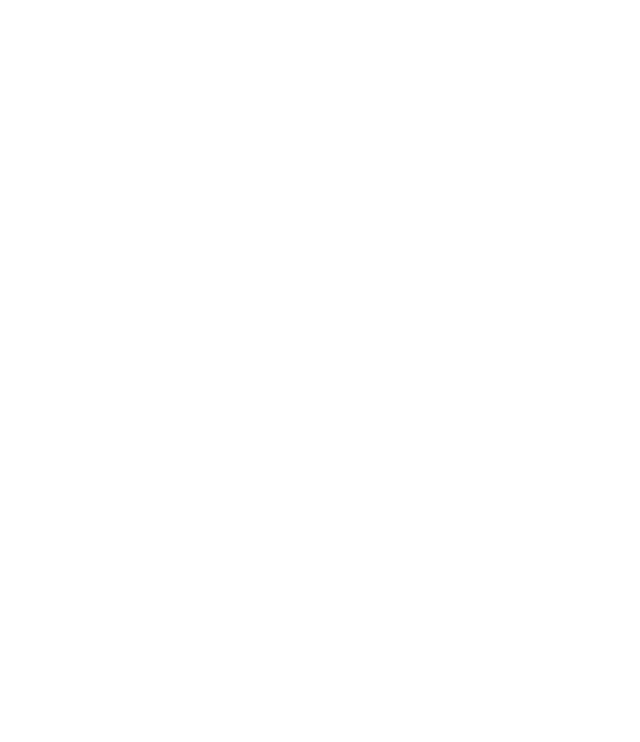
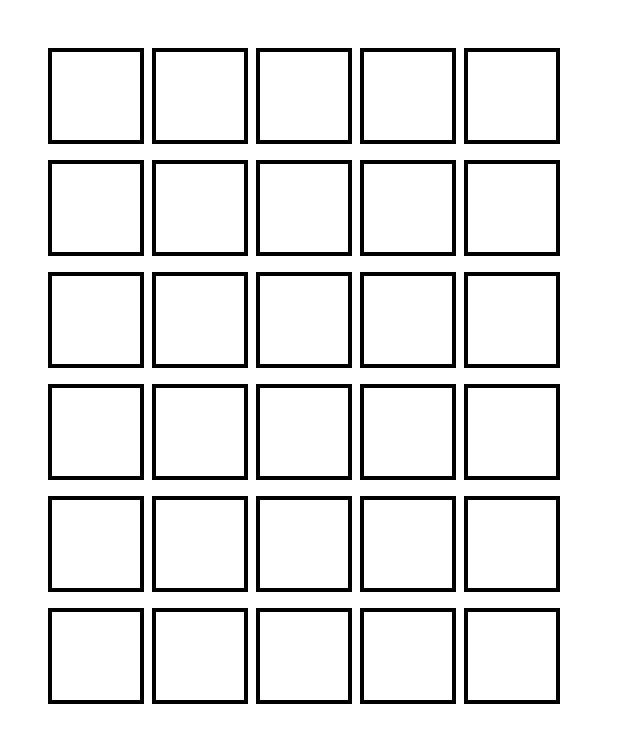
Before and after one commit to Prajwal18-MD/React_wordle, a React (Vite) app: page / in a window 1280 px wide. Shown: the top 742 px of the page, without its empty margins (0-640 px from the left). Built offline with nearby package versions, Linux system fonts and the light colour scheme.

Commit message:
Initial States

```diff
--- a/src/App.css
+++ b/src/App.css
@@ -0,0 +1,42 @@
+#root {
+  max-width: 1280px;
+  margin: 0 auto;
+  padding: 2rem;
+  text-align: center;
+}
+
+.logo {
+  height: 6em;
+  padding: 1.5em;
+  will-change: filter;
+  transition: filter 300ms;
+}
+.logo:hover {
+  filter: drop-shadow(0 0 2em #646cffaa);
+}
+.logo.react:hover {
+  filter: drop-shadow(0 0 2em #61dafbaa);
+}
+
+@keyframes logo-spin {
+  from {
+    transform: rotate(0deg);
+  }
+  to {
+    transform: rotate(360deg);
+  }
+}
+
+@media (prefers-reduced-motion: no-preference) {
+  a:nth-of-type(2) .logo {
+    animation: logo-spin infinite 20s linear;
+  }
+}
+
+.card {
+  padding: 2em;
+}
+
+.read-the-docs {
+  color: #888;
+}
--- a/src/App.jsx
+++ b/src/App.jsx
@@ -1,7 +1,49 @@
+import { useState, useEffect} from "react"
+import './App.css'
+
+const WORD_LENGTH = 5
+const TOTAL_GUESSES = 6
+
 function App() {
+  const [guessedwords, setGuessedWords] = useState(new Array(TOTAL_GUESSES).fill("     "))
+  const [correctword, setCorrectWord] = useState("")
+  const [wordcount, setWordCount] = useState(0)
+  const [lettercount, setLetterCount] = useState(0)
+
+  // Getting Correct Word
+  useEffect(()=>{
+   setCorrectWord("Apple")
+  },[])
+
   return (
-    <>
-    </>
+    <div>
+      {guessedwords.map((word, index) =>{
+        return(
+          <WordLine word={word} key={index}/>
+        )
+      })}
+    </div>
+  )
+}
+
+function WordLine({word}){
+  return(
+    <div className="flex flex-row space-x-2 m-4">
+      {word.split("").map((letter, index) =>{
+        return(
+          <LetterBox letter={letter} key={index}/>
+        )
+      })}
+
+    </div>
+  )
+}
+
+function LetterBox({letter}){
+  return(
+    <div className="w-24 h-24 border-4 border-black bg-white">
+      {letter}
+    </div>
   )
 }
 
```
Also changed, not shown: 1 other file (tests, documents, lock files or other folders).
